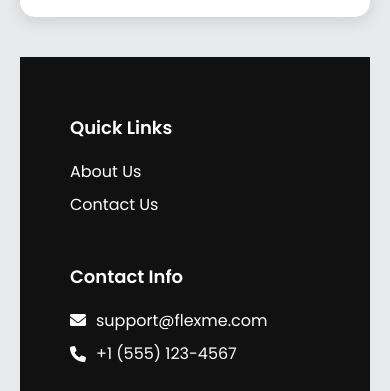
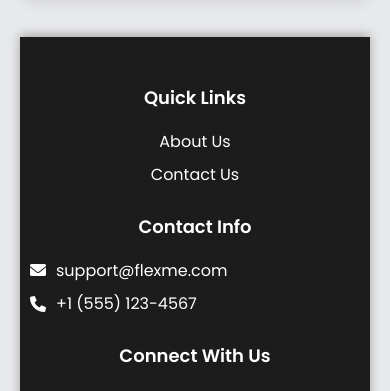
Before and after one commit to samflex21/FLEX-ME., a plain HTML site: page About.html in a window 390 px wide. Shown: the part 2583-2974 px from the top of the page. Drawn offline with nearby package versions, Linux system fonts and the light colour scheme.

Commit message:
Update About.html

```diff
--- a/About.html
+++ b/About.html
@@ -308,11 +308,15 @@
 
         /* Footer Styles */
         .footer {
-            background: #111;
+            background: rgba(17, 17, 17, 0.95);
+            backdrop-filter: blur(10px);
+            box-shadow: 0 -2px 10px rgba(0,0,0,0.3);
             color: #fff;
             padding: 40px 0 20px;
             width: 100%;
             margin-top: auto;
+            left: 0;
+            right: 0;
         }
 
         .footer-content {
@@ -418,6 +422,28 @@
             .member-image {
                 width: 120px;
                 height: 120px;
+            }
+
+            .main-content {
+                padding: 20px;
+                margin-top: 60px;
+            }
+
+            .footer-content {
+                flex-direction: column;
+                align-items: center;
+                text-align: center;
+                padding: 0 10px;
+            }
+
+            .footer-section {
+                margin: 10px 0;
+                min-width: auto;
+                width: 100%;
+            }
+
+            .social-links {
+                justify-content: center;
             }
         }
     </style>
```
